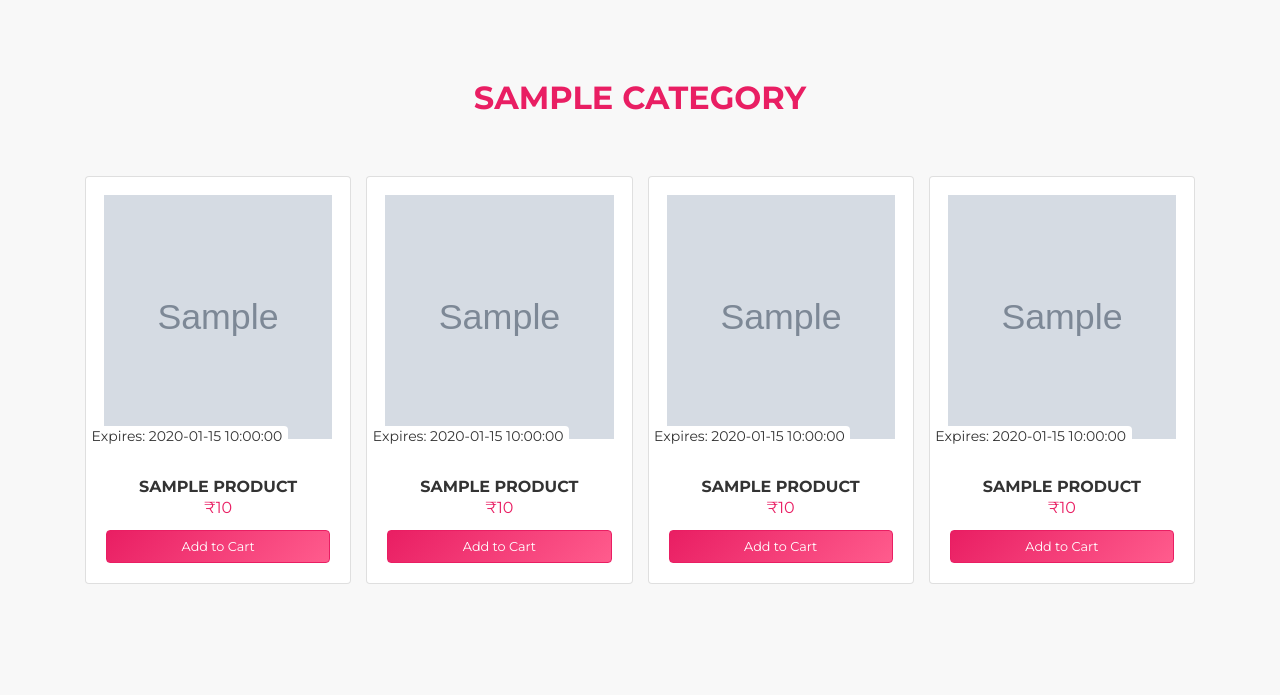
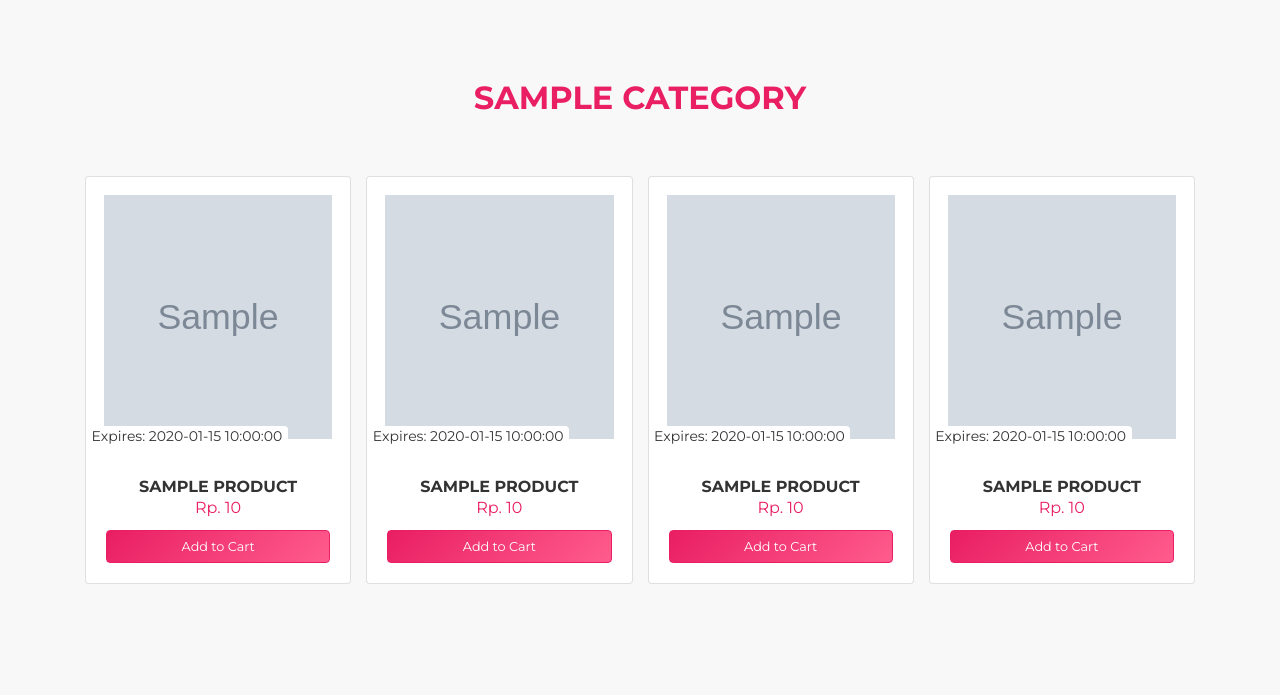
Before and after one commit to HrishikeshThakkar-github/freshcery, a PHP site: page /shop in a window 1280 px wide. Shown: the part 418-1113 px from the top of the page. Run offline with PHP 8.4, Linux system fonts and the light colour scheme; tables that the repository leaves empty or names only in its code hold one stand-in row (values such as "Sample post"); grey boxes marked "Sample" are stand-in pictures.

Commit message:
Freshcery : made a small change in the shop page

```diff
--- a/shop.php
+++ b/shop.php
@@ -102,7 +102,7 @@ try {
                                                     </a>
                                                 </h4>
                                                 <div class="card-price">
-                                                    <span class="reguler">₹<?= $product['price']; ?></span>
+                                                    <span class="reguler">Rp. <?= $product['price']; ?></span>
                                                 </div>
                                                 <a href="detail-product?id=<?= $product['id']; ?>" class="btn btn-block btn-primary">Add to Cart</a>
                                             </div>
```
